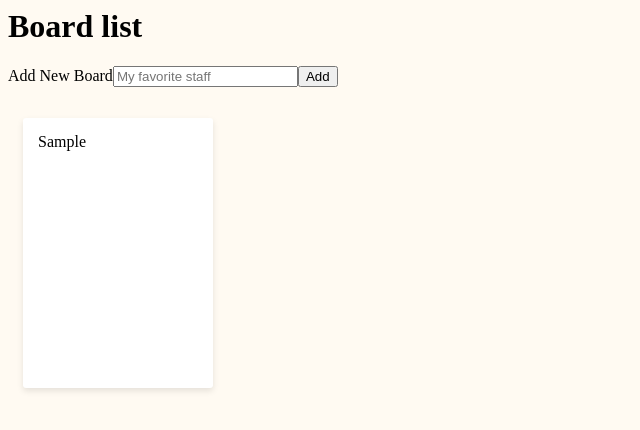
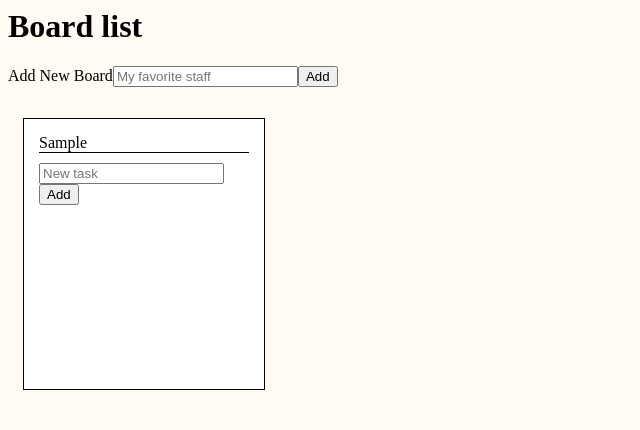
Before and after one commit to serjmax/trello, a React (Create React App) app: page / in a window 1280 px wide. Both pictures are taken after typing "Sample" into the empty fields and a click on the button "Add". Shown: the top 430 px of the page, without its empty margins (0-640 px from the left). Built offline with nearby package versions, Linux system fonts and the light colour scheme.

Commit message:
add taskSumit func

```diff
--- a/src/App.css
+++ b/src/App.css
@@ -6,16 +6,20 @@
 .Board {
     margin: 15px;
     background-color: white;
-    width: 160px;
+    width: 210px;
     height: 240px;
     padding: 15px;
-    box-shadow: 0px 3px 6px rgba(0, 0, 0, 0.1);
-    border-radius: 3px;
     position: relative;
     display: inline-block;
+    border: solid 1px black;
 }
 
 .Board__content {
     font-size: 15px;
     text-align: center;
 }
+
+.title{
+    border-bottom: solid 1px black;
+    margin-bottom: 10px;
+}
--- a/src/App.js
+++ b/src/App.js
@@ -8,6 +8,7 @@ class App extends Component {
     super(props);
     this.state = {
       boards: [],
+      taskList: [],
       inputValue: ""
     };
   }
@@ -32,6 +33,18 @@ class App extends Component {
     }
   }
 
+  taskSubmit = (e) => {
+    e.preventDefault();
+    var newTask = {
+      title: this.state.inputValue,
+      id: Date.now()
+    };
+    this.setState({
+      taskList: [...this.state.boards, newTask],
+      inputValue: ""
+    });
+  }
+
   render() {
     // const { items } = this.state;
     return (
--- a/src/components/Board.js
+++ b/src/components/Board.js
@@ -1,10 +1,26 @@
-import React, { PureComponent } from 'react';
+import React, { PureComponent } from "react";
 
 class Board extends PureComponent {
   render() {
     return (
       <div className="Board">
-        {this.props.board.title}
+        <div className="title">{this.props.board.title}</div>
+
+        <form
+          onSubmit={e => this.props.taskSubmit(e)}
+        >
+          <div>
+            <input
+              onChange={this.props.handleChange}
+              value={this.props.inputValue}
+              placeholder="New task"
+              type="text"
+            />
+            <button type="submit">
+              Add
+            </button>
+          </div>
+        </form>
       </div>
     );
   }
```
